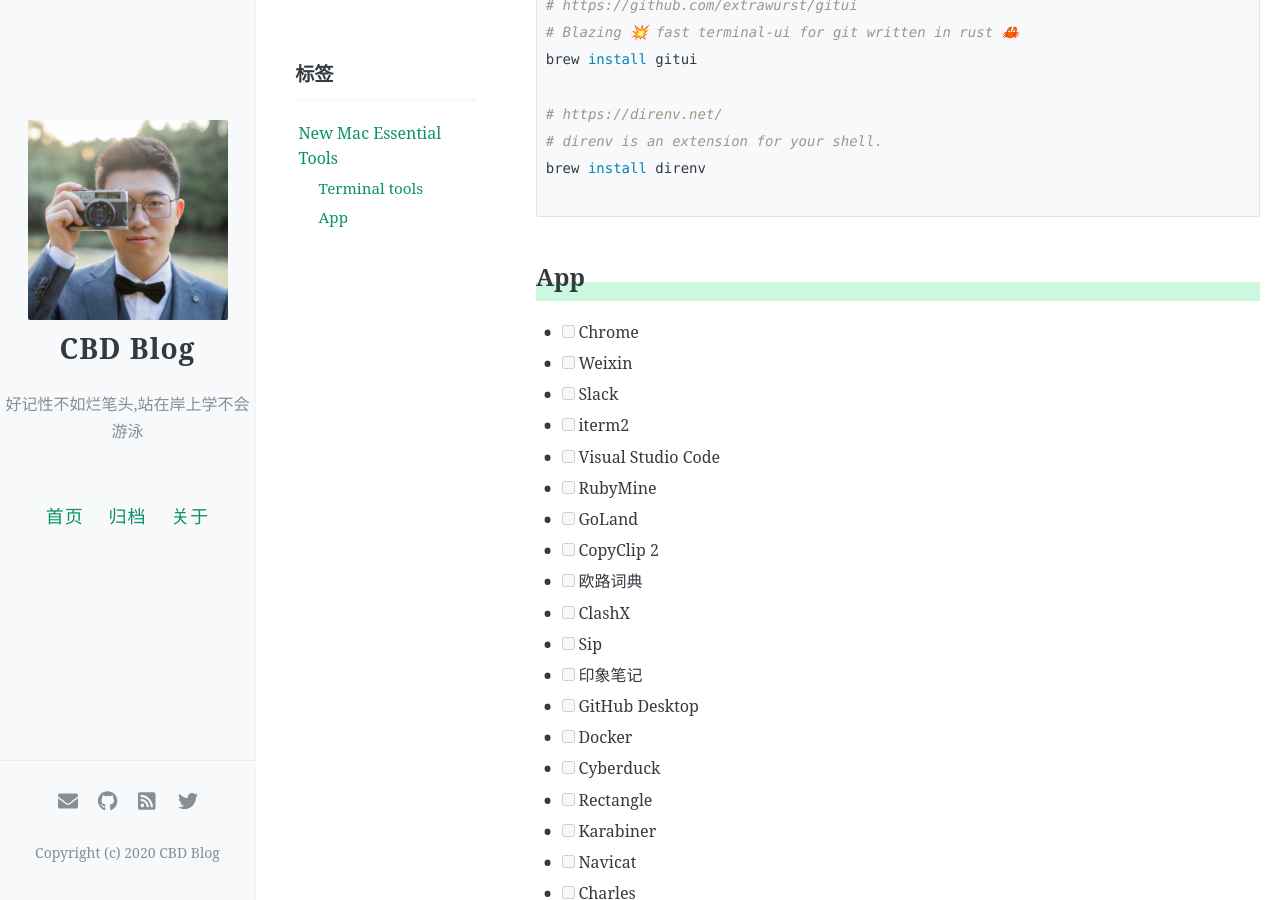
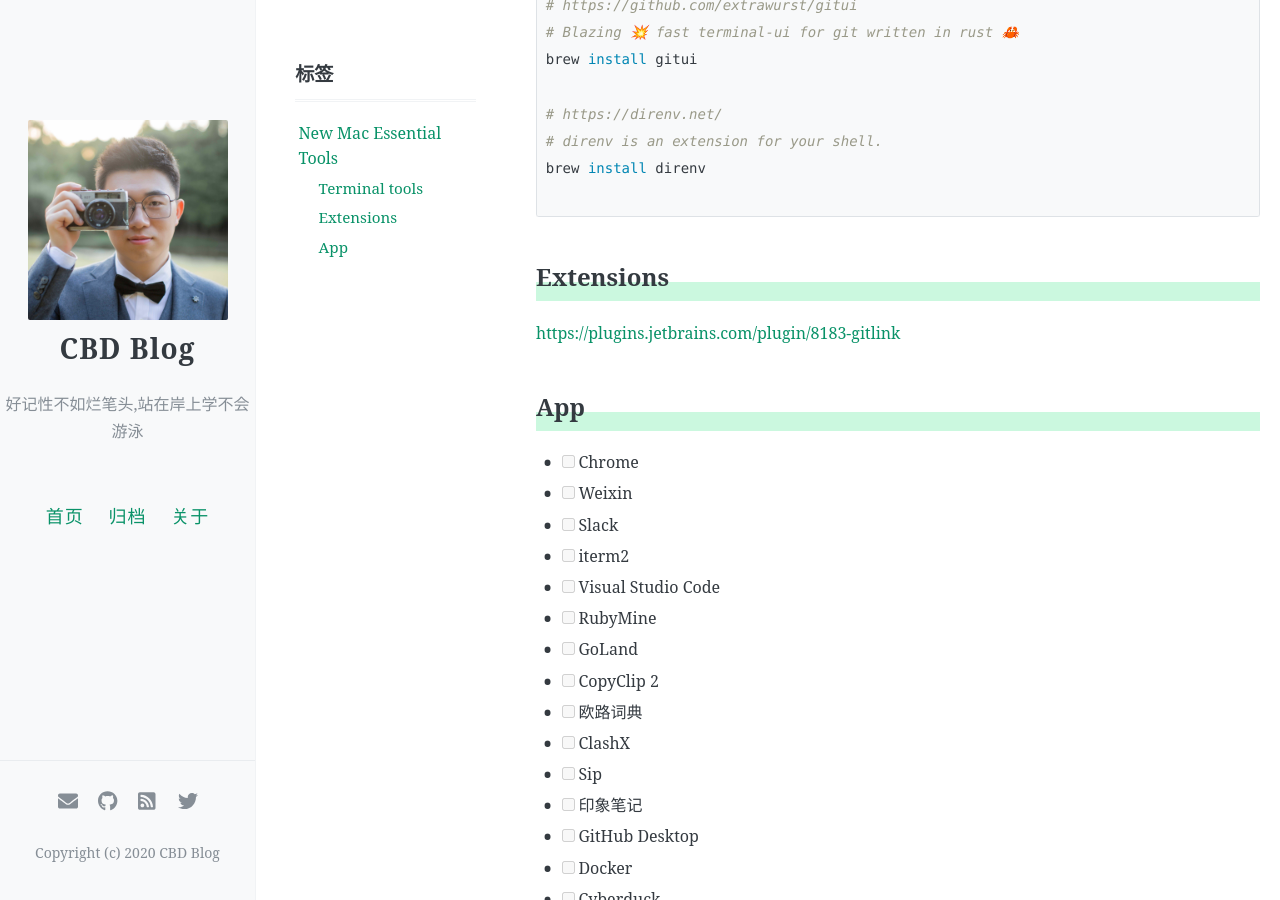
Before and after one commit to icbd/icbd.github.io, a Jekyll site: the page built from _posts/tools/2021-04-29-essential-tools.md, in a window 1280 px wide and 900 px high, scrolled down 547 px. Built offline with Jekyll 4.4.1, drawn with Linux system fonts in a browser that asks for light colours; comment, search, counter and statistics services are not loaded.

Commit message:
Update 2021-04-29-essential-tools.md

````diff
--- a/_posts/tools/2021-04-29-essential-tools.md
+++ b/_posts/tools/2021-04-29-essential-tools.md
@@ -29,6 +29,10 @@
 
 ```
 
+## Extensions
+
+[https://plugins.jetbrains.com/plugin/8183-gitlink](https://plugins.jetbrains.com/plugin/8183-gitlink)
+
 ## App
 
 - [ ] Chrome
````
